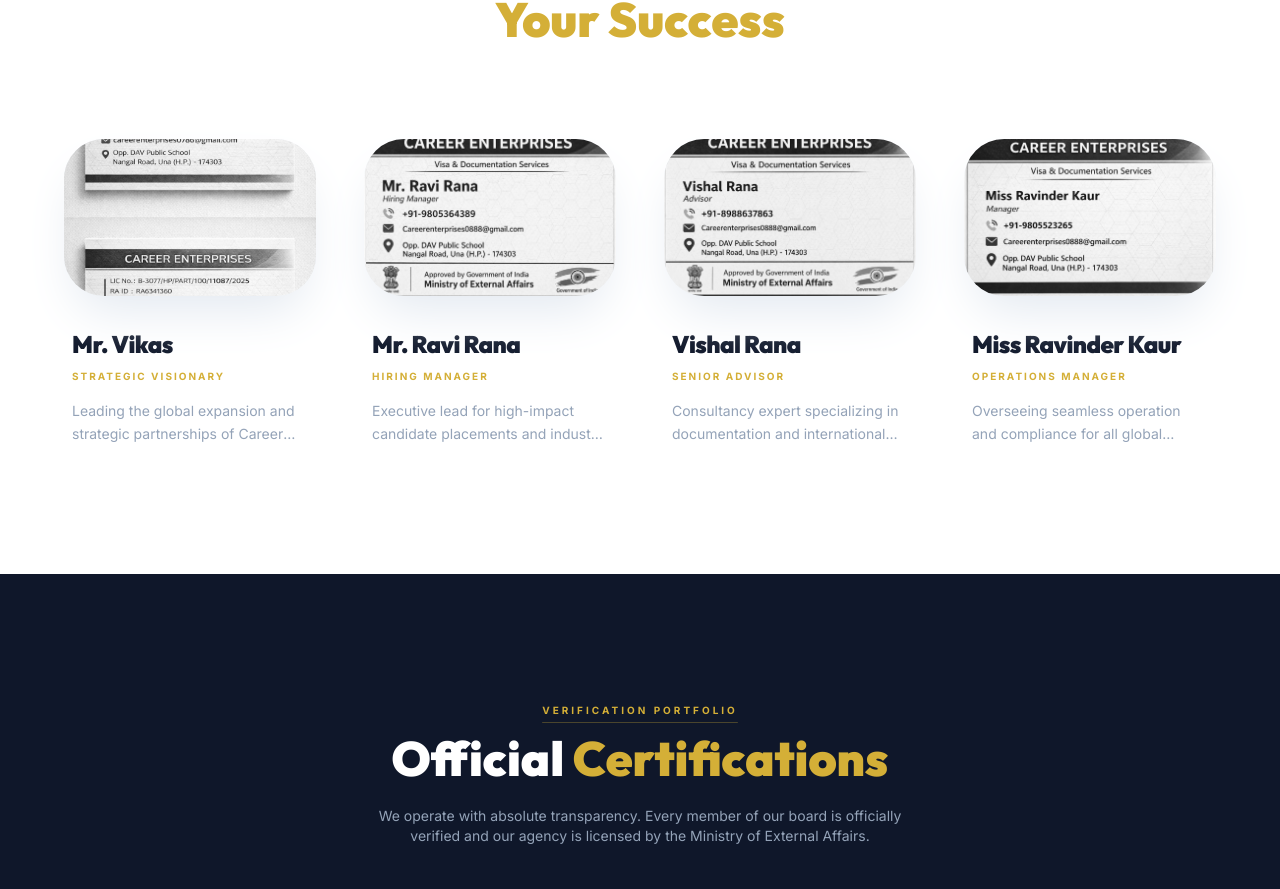
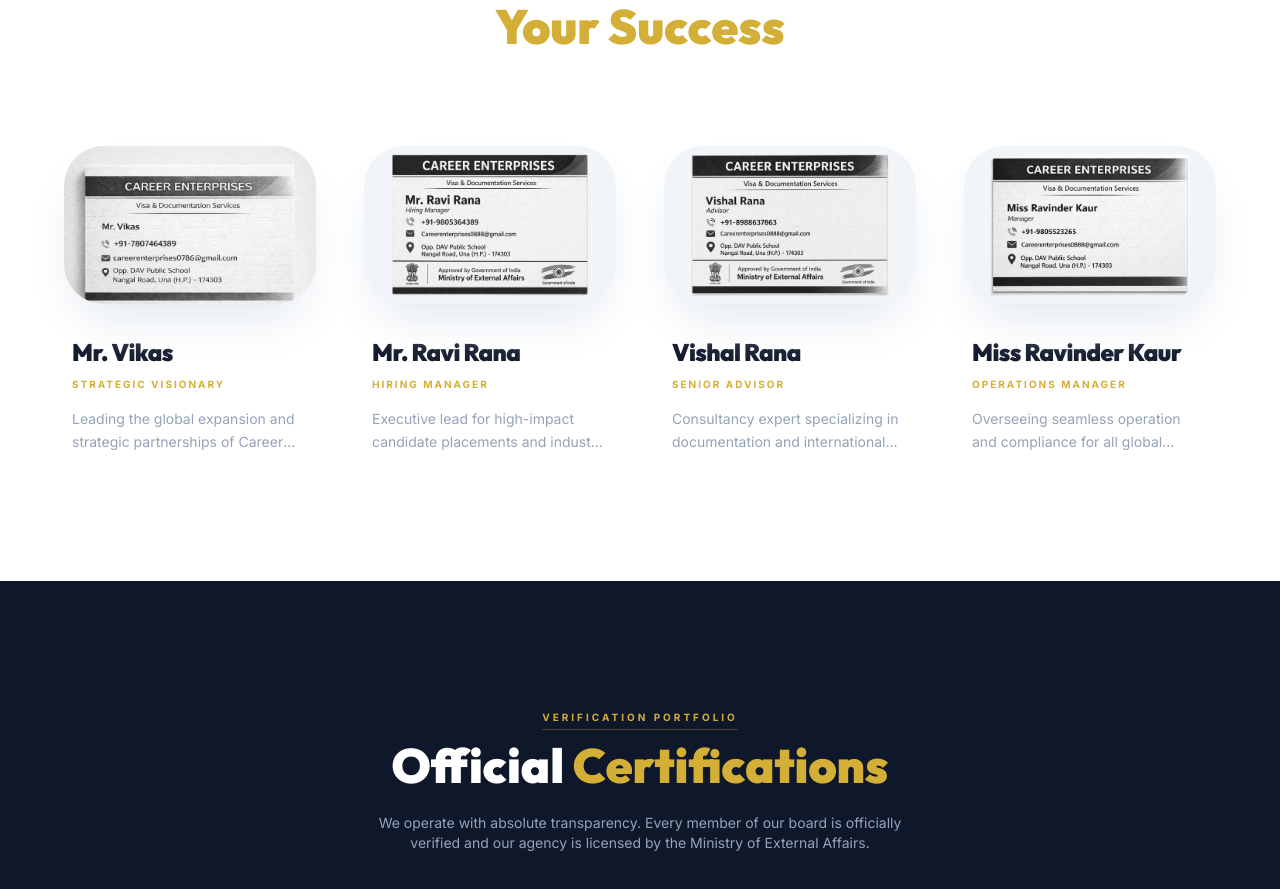
Before and after one commit to Abhishek-gupta-max/Career-Enterprises, a React (Vite) app: page / in a window 1280 px wide. Shown: the part 3387-4276 px from the top of the page. Built offline with nearby package versions, Linux system fonts and the light colour scheme.

Commit message:
Card css change

```diff
--- a/src/components/CredentialGallery.jsx
+++ b/src/components/CredentialGallery.jsx
@@ -8,30 +8,35 @@
       title: "Executive ID",
       name: "Mr. Vikas",
       img: "/src/assets/card_vikas_legal.jpg",
+      imgClass: "object-cover object-top",
       desc: "Top profile identifying the strategic direction and partnership lead."
     },
     {
       title: "Talent ID",
       name: "Mr. Ravi Rana",
       img: "/src/assets/card_ravi.jpg",
+      imgClass: "object-contain p-2 object-center",
       desc: "Verification for our lead Hiring Manager and talent specialist."
     },
     {
       title: "Advisory ID",
       name: "Vishal Rana",
       img: "/src/assets/card_vishal.jpg",
+      imgClass: "object-contain p-2 object-center",
       desc: "Certification for our senior documentation and career consultant."
     },
     {
       title: "Operational ID",
       name: "Miss Ravinder Kaur",
       img: "/src/assets/card_ravinder.jpg",
+      imgClass: "object-contain p-2 object-center",
       desc: "Official recognition for our operations management lead."
     },
     {
       title: "Legal Accreditation",
       name: "MEA License",
-      img: "/src/assets/card_vikas_legal.jpg", // The bottom half of this card
+      img: "/src/assets/card_vikas_legal.jpg",
+      imgClass: "object-cover object-bottom",
       desc: "Government of India registered license (B-3077/HP/PART/100/11087/2025)."
     }
   ];
@@ -58,12 +63,12 @@
               className="group cursor-pointer"
             >
               <div className="relative glass-card p-2 rounded-[40px] overflow-hidden shadow-2xl group-hover:shadow-royal-gold/20 transition-all duration-700">
-                <div className="aspect-[1.6/1] bg-slate-900 rounded-[35px] overflow-hidden">
-                   <img
+                <div className="aspect-[1.6/1] bg-slate-900 rounded-[35px] overflow-hidden flex items-center justify-center">
+                  <img
                     src={card.img}
                     alt={card.title}
-                    className={`w-full h-full object-cover transition-transform duration-1000 group-hover:scale-105 object-center`}
-                   />
+                    className={`w-full h-full transition-transform duration-1000 group-hover:scale-105 ${card.imgClass || 'object-contain p-2 object-center'}`}
+                  />
                 </div>
                 <div className="p-8">
                   <div className="flex justify-between items-start mb-4">
@@ -78,14 +83,31 @@
           ))}
 
           {/* Verification Badge Callout */}
-          <div className="lg:col-span-1 flex items-center justify-center">
-             <div className="text-center p-12 rounded-[50px] border-2 border-dashed border-white/10 hover:border-royal-gold/30 transition-all duration-700 group">
-                <div className="w-20 h-20 bg-royal-gold rounded-full flex items-center justify-center text-midnight mx-auto mb-8 shadow-xl shadow-royal-gold/20 group-hover:scale-110 transition-transform">
-                   <Award size={40} />
+          <div className="lg:col-span-1 flex items-stretch justify-center">
+            <div className="w-full flex flex-col justify-center p-10 rounded-[40px] bg-gradient-to-br from-royal-gold/10 to-royal-gold/5 border border-royal-gold/20 hover:border-royal-gold/50 transition-all duration-700 shadow-2xl shadow-royal-gold/5">
+              <div className="flex items-center gap-4 mb-8 pb-4 border-b border-royal-gold/20">
+                <Award size={32} className="text-royal-gold" />
+                <h4 className="text-white font-black text-xl font-outfit uppercase tracking-widest text-shadow">Govt. Certified</h4>
+              </div>
+
+              <div className="space-y-6">
+                <div>
+                  <p className="text-slate-400 font-bold uppercase tracking-[0.2em] text-[10px] mb-1">LIC Number</p>
+                  <p className="text-royal-gold font-black font-inter tracking-wider text-sm lg:text-base break-words">B-3077/HP/PART/100/11087/2025</p>
+                  <p className="text-slate-400 font-bold uppercase tracking-[0.2em] text-[10px] mb-1">RA ID Number</p>
+                  <p className="text-white font-black font-inter tracking-widest text-lg lg:text-xl">RA6341360</p>
                 </div>
-                <h4 className="text-white font-black text-xl font-outfit mb-4">100% Verified Agency</h4>
-                <p className="text-slate-500 text-xs font-inter leading-relaxed max-w-[200px] mx-auto uppercase tracking-widest font-black">Adhering to Emigration Act Guidelines</p>
-             </div>
+
+                {/* <div>
+                      <p className="text-slate-400 font-bold uppercase tracking-[0.2em] text-[10px] mb-1">RA ID Number</p>
+                      <p className="text-white font-black font-inter tracking-widest text-lg lg:text-xl">RA6341360</p>
+                   </div> */}
+              </div>
+
+              <p className="text-slate-500 text-[10px] font-inter mt-8 uppercase tracking-widest font-black leading-relaxed">
+                Fully Licensed & Approved by the Ministry of External Affairs, Govt. of India
+              </p>
+            </div>
           </div>
         </div>
       </div>
--- a/src/components/Team.jsx
+++ b/src/components/Team.jsx
@@ -10,6 +10,7 @@
       phone: "+91-7807464389",
       email: "careerenterprises0786@gmail.com",
       image: "/src/assets/card_vikas_legal.jpg",
+      imgClass: "object-cover object-top",
       bio: "Leading the global expansion and strategic partnerships of Career Enterprises."
     },
     {
@@ -55,11 +56,11 @@
               transition={{ delay: idx * 0.1, duration: 0.8 }}
               className="group"
             >
-              <div className="relative mb-8 rounded-[40px] overflow-hidden bg-slate-100 aspect-[1.6/1] shadow-2xl shadow-slate-200 group-hover:shadow-royal-gold/20 transition-all duration-700">
+              <div className="relative mb-8 rounded-[40px] overflow-hidden bg-slate-100 aspect-[1.6/1] flex items-center justify-center shadow-2xl shadow-slate-200 group-hover:shadow-royal-gold/20 transition-all duration-700">
                 <img
                   src={member.image}
                   alt={member.name}
-                  className="w-full h-full object-cover object-center group-hover:scale-110 transition-transform duration-1000 grayscale group-hover:grayscale-0"
+                  className={`w-full h-full transition-transform duration-1000 grayscale group-hover:grayscale-0 group-hover:scale-105 ${member.imgClass || 'object-contain p-2 object-center'}`}
                 />
                 <div className="absolute inset-0 bg-gradient-to-t from-midnight/90 via-midnight/20 to-transparent opacity-0 group-hover:opacity-100 transition-opacity duration-500">
                   <div className="absolute bottom-8 left-8 right-8 flex justify-between items-center text-white">
--- a/src/components/Trust.jsx
+++ b/src/components/Trust.jsx
@@ -76,11 +76,13 @@
                 <div className="bg-white/5 p-8 rounded-[35px] border border-white/5 hover:bg-white/10 transition-all">
                   <p className="text-[9px] font-black text-royal-gold uppercase tracking-[0.3em] mb-4">LIC Number</p>
                   <p className="text-white text-lg font-black tracking-widest font-mono">B-3077/HP/PART/100/11087/2025</p>
-                    </div>
-                    <div className="bg-white/5 p-8 rounded-[35px] border border-white/5 hover:bg-white/10 transition-all">
                   <p className="text-[9px] font-black text-royal-gold uppercase tracking-[0.3em] mb-4">RA ID Number</p>
                   <p className="text-white text-lg font-black tracking-widest font-mono">RA6341360</p>
                 </div>
+                {/* <div className="bg-white/5 p-8 rounded-[35px] border border-white/5 hover:bg-white/10 transition-all">
+                       <p className="text-[9px] font-black text-royal-gold uppercase tracking-[0.3em] mb-4">RA ID Number</p>
+                       <p className="text-white text-lg font-black tracking-widest font-mono">RA6341360</p>
+                    </div> */}
               </div>
             </div>
           </div>
```
Also changed, not shown: src/components/FooterLayout.jsx (+10 -8 lines). Lines whose indentation alone changed are shown as unchanged.
